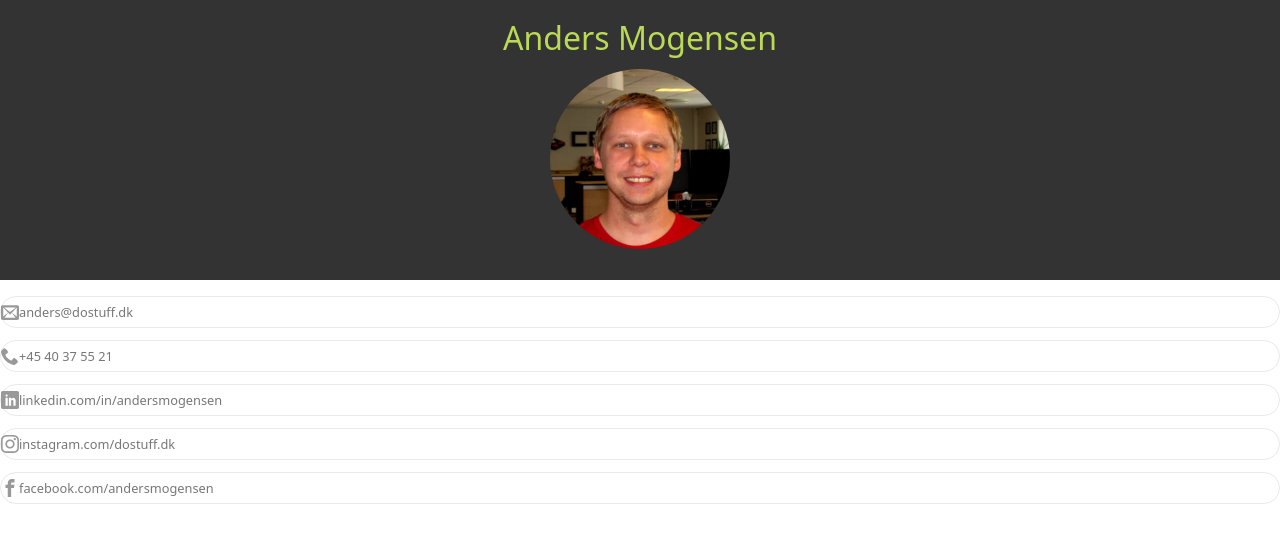
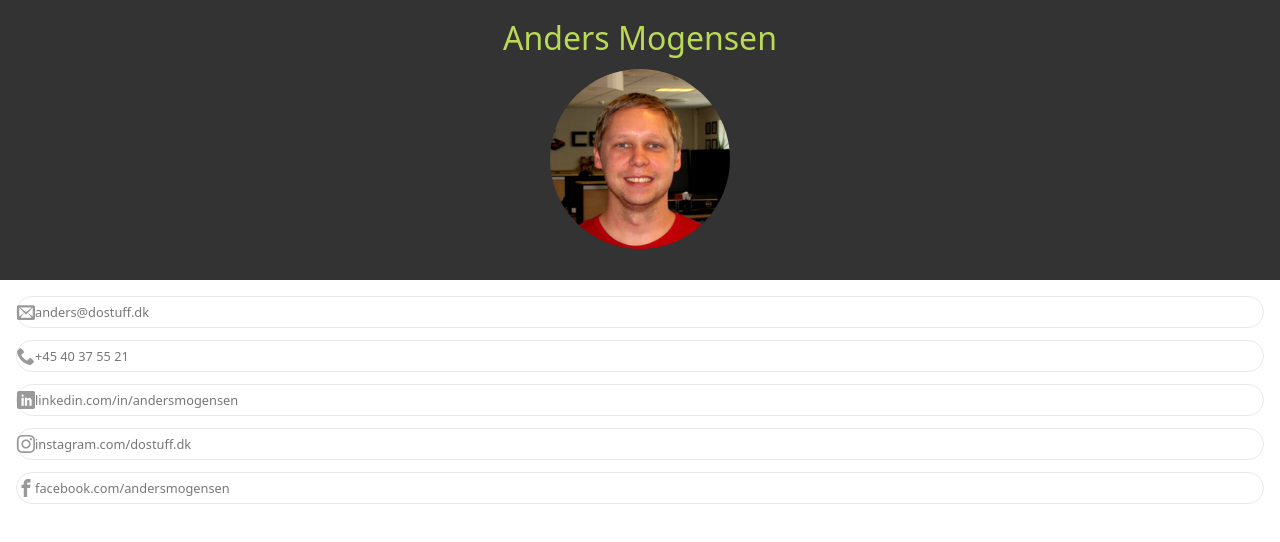
Before and after one commit to dostuffdk/dostuff2018, a website built with webpack: page src/template.html in a window 1280 px wide. Built offline with nearby package versions, Linux system fonts and the light colour scheme; some packages are replaced by stand-ins of ours.

Commit message:
We need some space, and whoops - remove the default bullet.

```diff
--- a/src/css/main.css
+++ b/src/css/main.css
@@ -20,7 +20,11 @@ header {
 }
 
 main {
-    padding: 1rem 0;
+    padding: 1rem;
+
+    & ul {
+        list-style: none;
+    }
 
     & a {
         color: #777;
```
